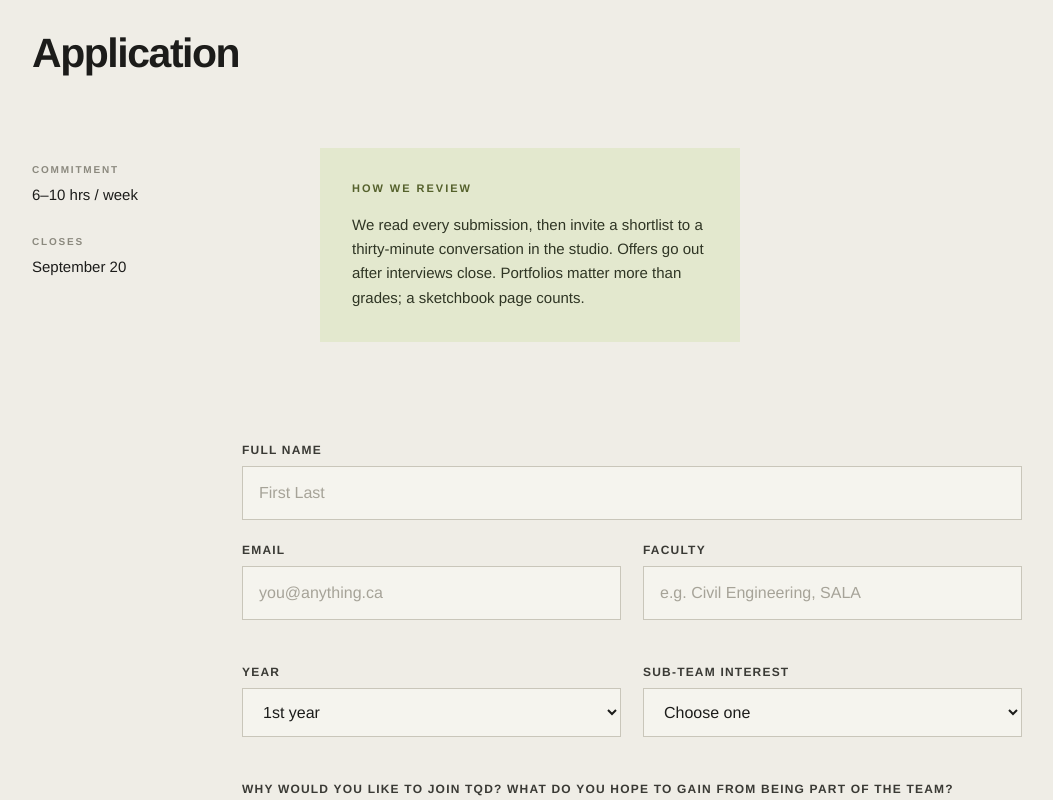
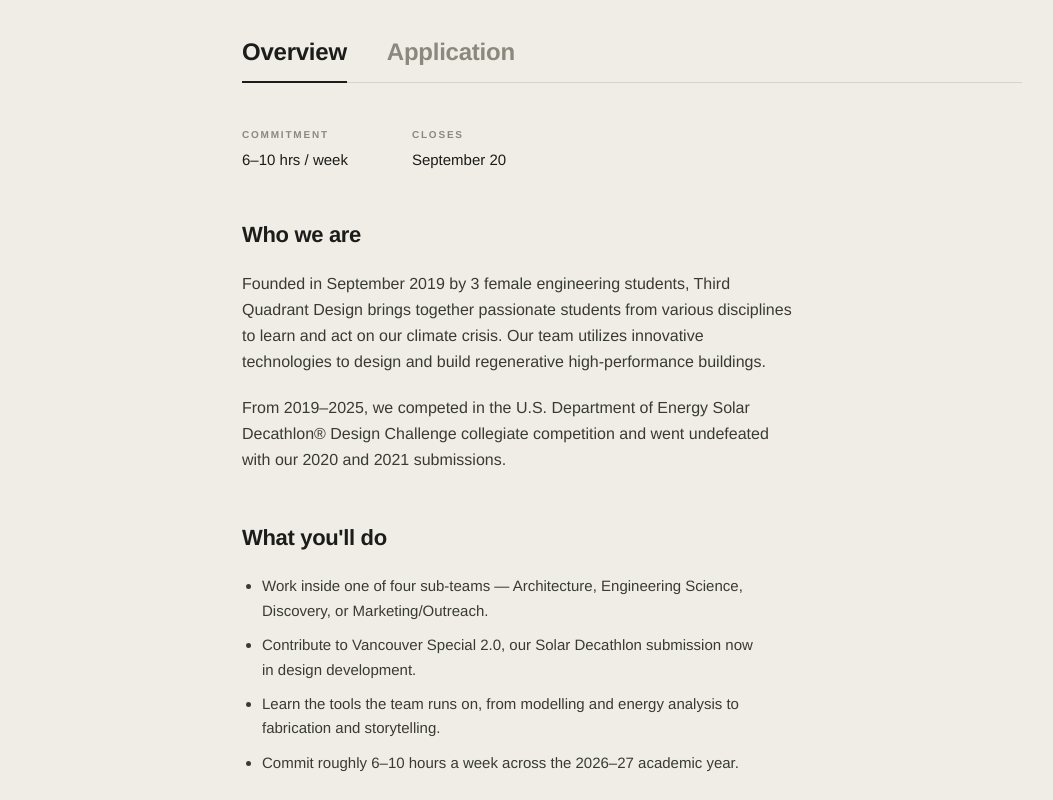
Before and after one commit to UBCThirdQuadrantDesign/tqd-hiring-portal, a Next.js app: page / in a window 1280 px wide. Shown: the part 1480-2280 px from the top of the page, without its empty margins (8-1061 px from the left). Built offline with nearby package versions, Linux system fonts and the light colour scheme.

Commit message:
Add Overview Panel

```diff
--- a/app/(public)/apply-form.tsx
+++ b/app/(public)/apply-form.tsx
@@ -97,7 +97,7 @@
     resume.state.status === "done" && portfolio.state.status === "done" && !pending;
 
   return (
-    <form id={formId} action={formAction} className="grid gap-11 mt-11 mx-auto max-w-[780px] w-full">
+    <form id={formId} action={formAction} className="grid gap-11 w-full">
       {/* honeypot — hidden from real applicants, screen readers skip via aria-hidden */}
       <div className="hidden" aria-hidden="true">
         <label>
--- a/app/(public)/apply-section.tsx
+++ b/app/(public)/apply-section.tsx
@@ -1,11 +1,22 @@
 "use client";
 
+import { useId, useState } from "react";
 import { useRouter } from "next/navigation";
 import { ApplyForm } from "./apply-form";
-import { application } from "@/content/application";
+import { ApplyTabs, type TabDef } from "./apply-tabs";
+import { OverviewPanel } from "./overview-panel";
+
+type TabId = "overview" | "application";
+
+const TABS: readonly TabDef<TabId>[] = [
+  { id: "overview", label: "Overview" },
+  { id: "application", label: "Application" },
+];
 
 export function ApplySection() {
   const router = useRouter();
+  const idPrefix = useId();
+  const [active, setActive] = useState<TabId>("overview");
 
   const onSubmitted = (name: string) => {
     // Real navigation (not client state) so a refresh on the success page
@@ -14,41 +25,31 @@
   };
 
   return (
-    <>
-      <div className="pb-14">
-        <div className="pb-8">
-          <div className="text-[clamp(28px,3.2vw,48px)] leading-[0.94] font-extrabold tracking-[-0.035em]">
-            Application
-          </div>
-        </div>
+    <div className="mx-auto max-w-[780px] w-full">
+      <ApplyTabs tabs={TABS} active={active} onChange={setActive} idPrefix={idPrefix} />
 
-        <div className="grid grid-cols-1 md:grid-cols-[240px_1fr] gap-12 mt-11">
-          <div className="grid content-start gap-0">
-            {application.meta.map((m) => (
-              <div key={m.label} className="py-3.5">
-                <div className="text-[10px] font-bold tracking-[0.18em] uppercase text-muted">
-                  {m.label}
-                </div>
-                <div className="mt-2 text-[15px] leading-snug">{m.value}</div>
-              </div>
-            ))}
-          </div>
-
-          <div className="bg-sage-pale p-8 max-w-[420px]">
-            <div className="text-[11px] font-bold tracking-[0.18em] uppercase text-olive mb-4">
-              How we review
-            </div>
-            <div className="text-[15px] leading-relaxed text-sage-deep text-pretty">
-              We read every submission, then invite a shortlist to a
-              thirty‑minute conversation in the studio. Offers go out after
-              interviews close. Portfolios matter more than grades; a
-              sketchbook page counts.
-            </div>
-          </div>
-        </div>
+      {/* Both panels stay mounted. ApplyForm holds uploaded-file state that is
+          not persisted to localStorage, so unmounting on a tab switch would
+          silently drop a resume the applicant already uploaded. */}
+      <div
+        role="tabpanel"
+        id={`${idPrefix}-panel-overview`}
+        aria-labelledby={`${idPrefix}-tab-overview`}
+        hidden={active !== "overview"}
+        className="pt-11"
+      >
+        <OverviewPanel />
       </div>
 
-      <ApplyForm onSubmitted={onSubmitted} />
-    </>
+      <div
+        role="tabpanel"
+        id={`${idPrefix}-panel-application`}
+        aria-labelledby={`${idPrefix}-tab-application`}
+        hidden={active !== "application"}
+        className="pt-11"
+      >
+        <ApplyForm onSubmitted={onSubmitted} />
+      </div>
+    </div>
   );
 }
--- /dev/null
+++ b/app/(public)/apply-tabs.tsx
@@ -0,0 +1,114 @@
+"use client";
+
+import { useCallback, useEffect, useLayoutEffect, useRef, useState } from "react";
+
+export type TabDef<Id extends string> = { id: Id; label: string };
+
+/**
+ * Two-label tab header with an underline that slides between the labels.
+ *
+ * The underline is measured from the live DOM rather than assumed, because the
+ * labels have different widths and the web font can load after first paint.
+ * The first measurement is applied without a transition so the underline
+ * doesn't slide in from x=0 on mount.
+ */
+export function ApplyTabs<Id extends string>({
+  tabs,
+  active,
+  onChange,
+  idPrefix,
+}: {
+  tabs: readonly TabDef<Id>[];
+  active: Id;
+  onChange: (id: Id) => void;
+  idPrefix: string;
+}) {
+  const listRef = useRef<HTMLDivElement>(null);
+  const btnRefs = useRef<(HTMLButtonElement | null)[]>([]);
+  const hasMeasured = useRef(false);
+  const [indicator, setIndicator] = useState({ left: 0, width: 0, animate: false });
+
+  const activeIndex = Math.max(
+    0,
+    tabs.findIndex((t) => t.id === active),
+  );
+
+  const measure = useCallback(() => {
+    const el = btnRefs.current[activeIndex];
+    if (!el) return;
+    const animate = hasMeasured.current;
+    hasMeasured.current = true;
+    setIndicator({ left: el.offsetLeft, width: el.offsetWidth, animate });
+  }, [activeIndex]);
+
+  useLayoutEffect(measure, [measure]);
+
+  // Re-measure when the tablist resizes (viewport changes, font swap-in).
+  useEffect(() => {
+    const list = listRef.current;
+    if (!list || typeof ResizeObserver === "undefined") return;
+    const ro = new ResizeObserver(() => measure());
+    ro.observe(list);
+    return () => ro.disconnect();
+  }, [measure]);
+
+  const onKeyDown = (e: React.KeyboardEvent<HTMLDivElement>) => {
+    let next: number | null = null;
+    if (e.key === "ArrowRight") next = (activeIndex + 1) % tabs.length;
+    else if (e.key === "ArrowLeft") next = (activeIndex - 1 + tabs.length) % tabs.length;
+    else if (e.key === "Home") next = 0;
+    else if (e.key === "End") next = tabs.length - 1;
+    if (next === null) return;
+    e.preventDefault();
+    onChange(tabs[next].id);
+    btnRefs.current[next]?.focus();
+  };
+
+  return (
+    <div className="relative border-b border-rule">
+      <div
+        ref={listRef}
+        role="tablist"
+        aria-label="Application sections"
+        onKeyDown={onKeyDown}
+        className="flex gap-10"
+      >
+        {tabs.map((tab, i) => {
+          const selected = tab.id === active;
+          return (
+            <button
+              key={tab.id}
+              ref={(el) => {
+                btnRefs.current[i] = el;
+              }}
+              type="button"
+              role="tab"
+              id={`${idPrefix}-tab-${tab.id}`}
+              aria-selected={selected}
+              aria-controls={`${idPrefix}-panel-${tab.id}`}
+              tabIndex={selected ? 0 : -1}
+              onClick={() => onChange(tab.id)}
+              className={`pb-3 bg-transparent border-0 cursor-pointer text-[24px] font-bold tracking-[-0.01em] transition-colors ${
+                selected ? "text-ink" : "text-muted hover:text-body"
+              }`}
+            >
+              {tab.label}
+            </button>
+          );
+        })}
+      </div>
+
+      <span
+        aria-hidden="true"
+        className="absolute bottom-[-1px] left-0 h-0.5 bg-ink"
+        style={{
+          transform: `translateX(${indicator.left}px)`,
+          width: indicator.width,
+          transition: indicator.animate
+            ? "transform 220ms cubic-bezier(0.22, 1, 0.36, 1), width 220ms cubic-bezier(0.22, 1, 0.36, 1)"
+            : "none",
+        }}
+      />
+    </div>
+  );
+}
--- /dev/null
+++ b/app/(public)/overview-panel.tsx
@@ -0,0 +1,43 @@
+import { application } from "@/content/application";
+
+/** Job-description side of the apply section. Copy lives in content/application.ts. */
+export function OverviewPanel() {
+  return (
+    <div className="grid gap-12">
+      <div className="flex flex-wrap gap-x-16 gap-y-4">
+        {application.meta.map((m) => (
+          <div key={m.label}>
+            <div className="text-[10px] font-bold tracking-[0.18em] uppercase text-muted">
+              {m.label}
+            </div>
+            <div className="mt-2 text-[15px] leading-snug">{m.value}</div>
+          </div>
+        ))}
+      </div>
+
+      {application.overview.map((section) => (
+        <div key={section.heading}>
+          <div className="text-[22px] font-bold tracking-[-0.015em]">{section.heading}</div>
+
+          {section.paragraphs.length > 0 && (
+            <div className="grid gap-5 mt-5 text-base leading-relaxed text-body max-w-[62ch] text-pretty">
+              {section.paragraphs.map((p) => (
+                <p key={p} className="m-0">
+                  {p}
+                </p>
+              ))}
+            </div>
+          )}
+
+          {section.bullets.length > 0 && (
+            <ul className="grid gap-2.5 mt-5 list-disc pl-5 text-[15px] leading-relaxed text-body max-w-[62ch] text-pretty">
+              {section.bullets.map((b) => (
+                <li key={b}>{b}</li>
+              ))}
+            </ul>
+          )}
+        </div>
+      ))}
+    </div>
+  );
+}
--- a/app/(public)/page.tsx
+++ b/app/(public)/page.tsx
@@ -108,7 +108,6 @@
       {/* Footer */}
       <div className="px-6 sm:px-10 py-10 flex flex-col sm:flex-row justify-between gap-4 text-[11px] font-bold tracking-[0.16em] uppercase text-muted">
         <div>{studio.name}</div>
-        <div>{studio.footer.address}</div>
         <div>{studio.footer.cycle}</div>
       </div>
     </div>
--- a/content/application.ts
+++ b/content/application.ts
@@ -74,7 +74,7 @@
 
 export const application = {
   cycle: "2026-27",
-  title: "Design Team Member",
+  title: "Application",
   closesAt: "2026-09-20T23:59:00-07:00",
   closesLabel: "September 20",
   meta: [
@@ -82,6 +82,36 @@
     { label: "Closes", value: "September 20" },
   ],
   subteams: SUBTEAMS,
+  // TODO: replace with the real job description. Rendered by the Overview tab
+  // (app/(public)/overview-panel.tsx); nothing else reads this, so headings,
+  // paragraphs, and bullets can be rewritten freely without touching the form.
+  overview: [
+    {
+      heading: "Who we are",
+      paragraphs: [
+        "Founded in September 2019 by 3 female engineering students, Third Quadrant Design brings together passionate students from various disciplines to learn and act on our climate crisis. Our team utilizes innovative technologies to design and build regenerative high-performance buildings.",
+        "From 2019–2025, we competed in the U.S. Department of Energy Solar Decathlon® Design Challenge collegiate competition and went undefeated with our 2020 and 2021 submissions.",
+      ],
+      bullets: [],
+    },
+    {
+      heading: "What you'll do",
+      paragraphs: [],
+      bullets: [
+        "Work inside one of four sub-teams — Architecture, Engineering Science, Discovery, or Marketing/Outreach.",
+        "Contribute to Vancouver Special 2.0, our Solar Decathlon submission now in design development.",
+        "Learn the tools the team runs on, from modelling and energy analysis to fabrication and storytelling.",
+        "Commit roughly 6–10 hours a week across the 2026–27 academic year.",
+      ],
+    },
+    {
+      heading: "How we review",
+      paragraphs: [
+        "We read every submission, then invite a shortlist to a thirty‑minute conversation in the studio. Offers go out after interviews close. Portfolios matter more than grades; a sketchbook page counts.",
+      ],
+      bullets: [],
+    },
+  ],
   questions: [
     {
       id: "full_name",
@@ -175,6 +205,11 @@
   closesLabel: string;
   meta: readonly { label: string; value: string }[];
   subteams: readonly string[];
+  overview: readonly {
+    heading: string;
+    paragraphs: readonly string[];
+    bullets: readonly string[];
+  }[];
   questions: readonly QuestionField[];
 };
 
```
Also changed, not shown: 1 other file (tests, documents, lock files or other folders).
